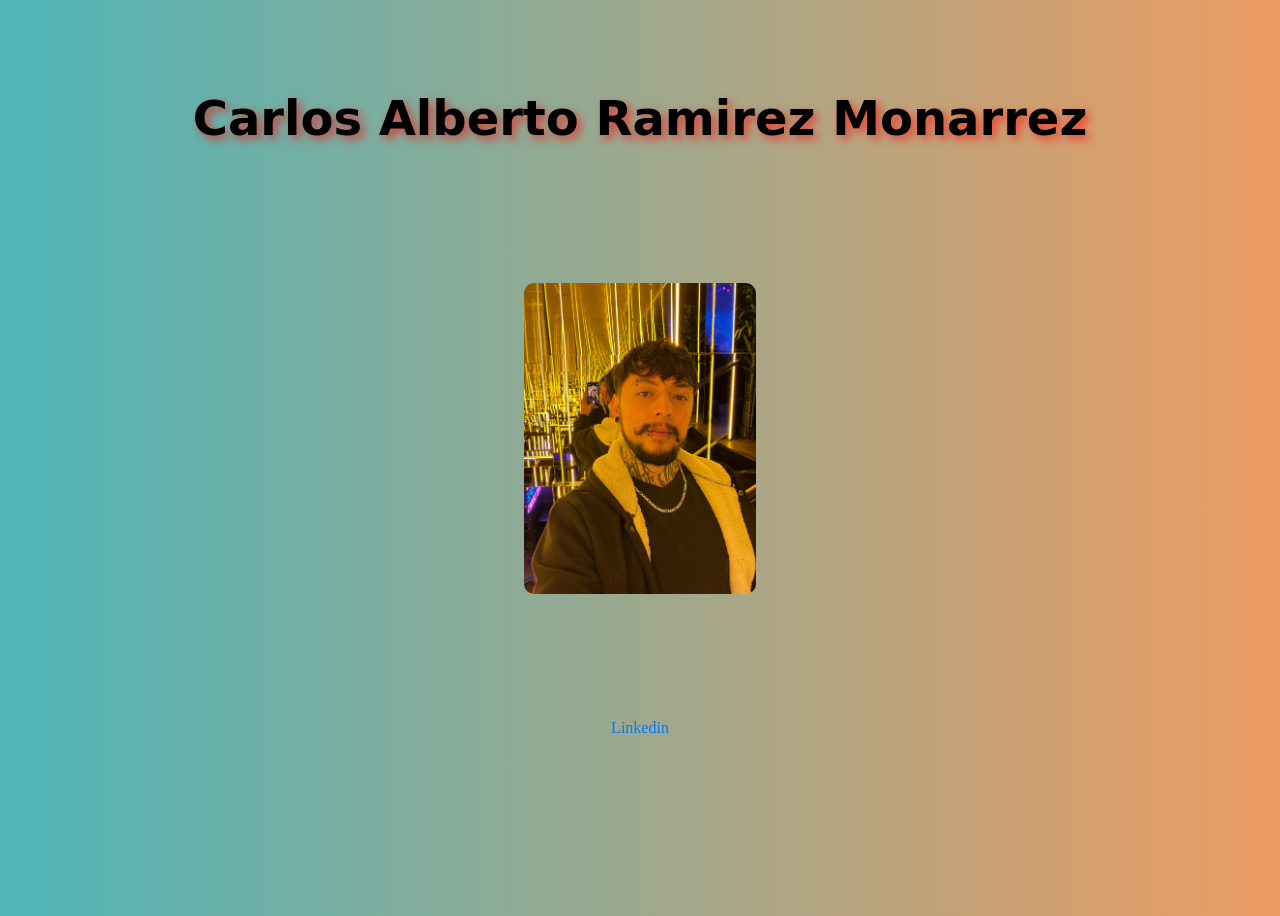
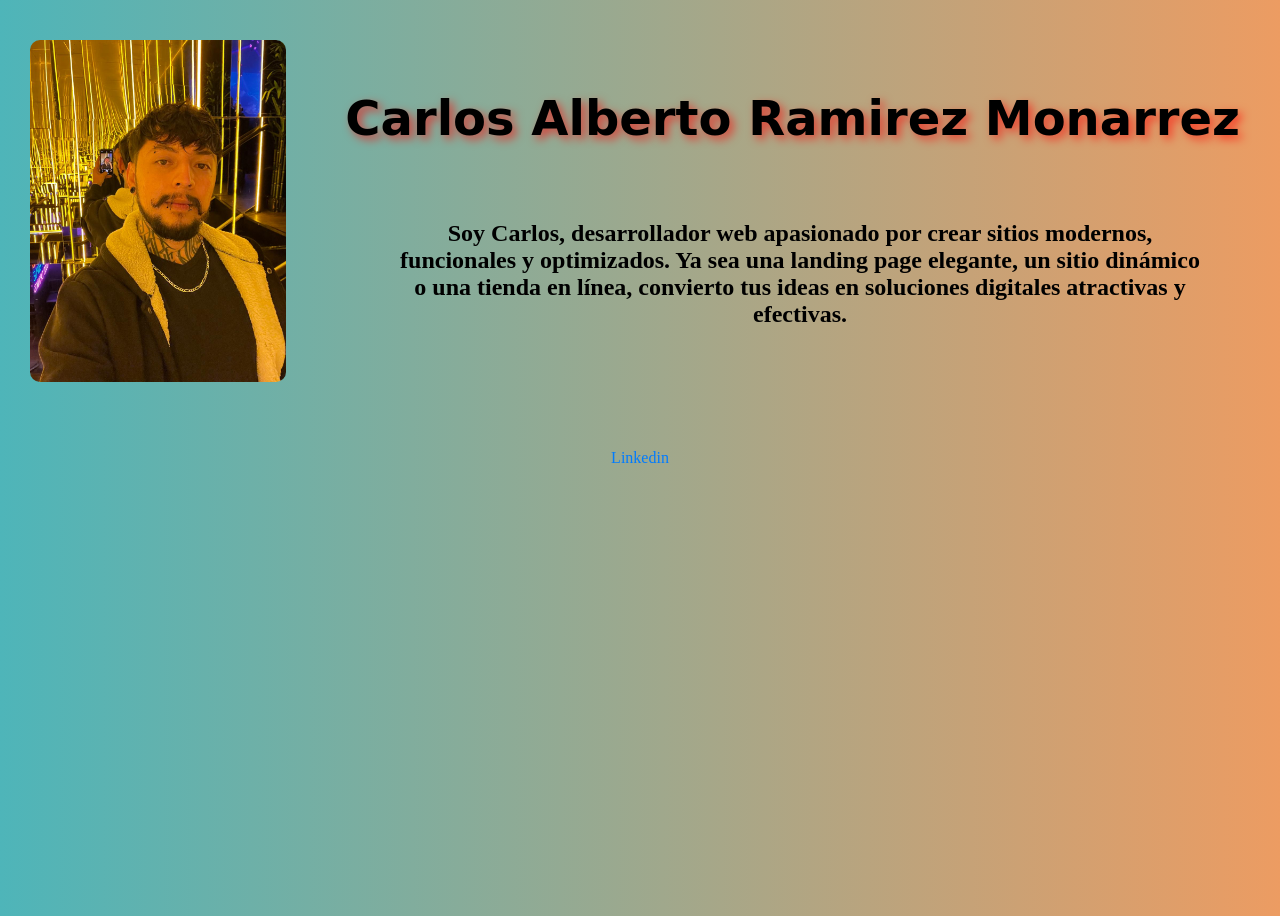
Before and after one commit to Big-Zanahorio/carta-de-presentacion, a plain HTML site: page index.html in a window 1280 px wide. Drawn offline with Linux system fonts and the light colour scheme.

Commit message:
Add presentacion

```diff
--- a/index.html
+++ b/index.html
@@ -11,6 +11,12 @@
     <div class="image-container">
         <img src="img/Foto.jpg" alt="Fotografia de Carlos Ramirez">
     </div>
+    <div class="presentacion">
+        <h2>Soy Carlos, desarrollador web apasionado por crear sitios modernos,
+            funcionales y optimizados. Ya sea una landing page elegante,
+            un sitio dinámico o una tienda en línea,
+            convierto tus ideas en soluciones digitales atractivas y efectivas.</h2>
+    </div>
     <p>
         <a href="https://www.linkedin.com/in/carlos-alberto-ramirez-monarrez-10338034b">Linkedin</a>
     </p>
--- a/style.css
+++ b/style.css
@@ -18,6 +18,8 @@ body {
     font-family: 'UnifrakturMaguntia', cursive;
     font-size: 3rem;
     text-shadow: 4px 4px 10px rgba(255, 0, 0, 0.6);
+    position: absolute;
+    right: 40px;
 }
 
   /* Enlaces */
@@ -49,15 +51,26 @@ body {
   }
 
 
-  /* Imagenes */
+  /* Imagen */
   .image-container img {
     width: 20%;
     border-radius: 10px;
     transition: transform 0.3s ease;
     margin: 0;
-
+    position: fixed;
+    left: 30px;
+    top: 40px;
   }
 
   .image-container:hover img {
     transform: scale(1.1);
   }
+
+  /* Presentacion */
+  .presentacion {
+    position: absolute;
+    margin: 0 auto;
+    width: 800px;
+    left: 400px;
+    top: 200px;
+  }
```
